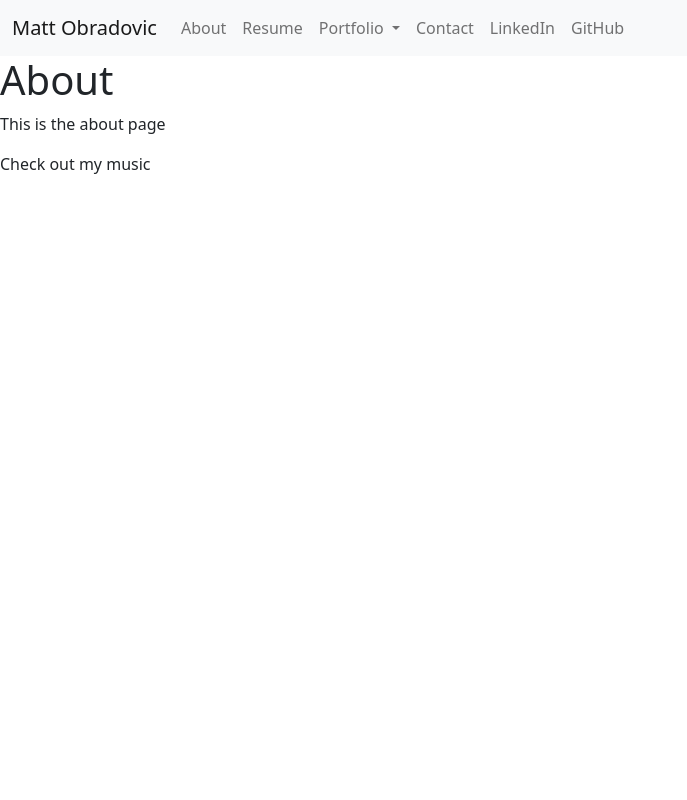
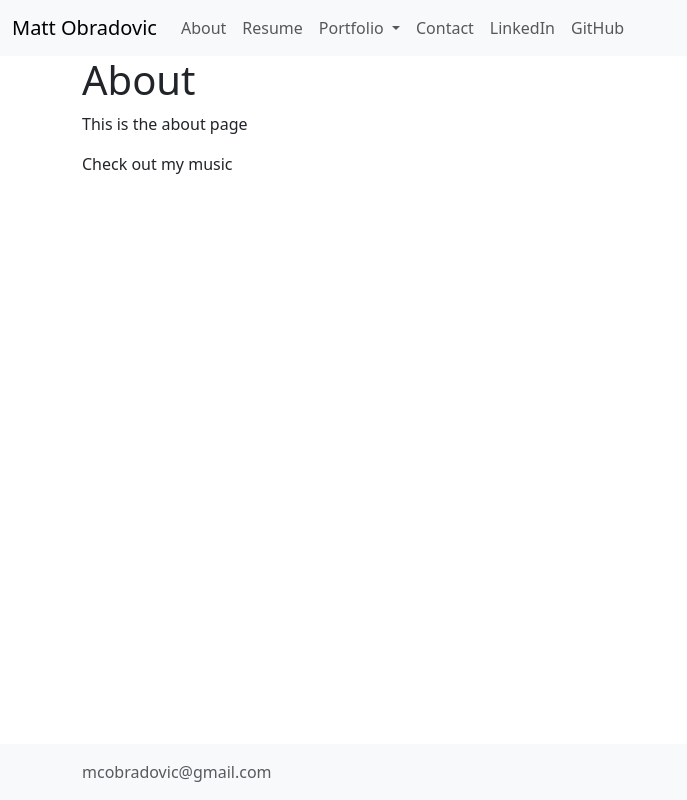
Before and after one commit to mattobrado/personal-website, a Flask app: page /about in a window 1280 px wide. Shown: the whole page, without its empty margins (0-687 px from the left). Run offline with Flask 2, Linux system fonts and the light colour scheme; some libraries are stand-ins or nearby versions.

Commit message:
feat: added footer

```diff
--- a/templates/about.html
+++ b/templates/about.html
@@ -1,6 +1,11 @@
 {% extends 'base.html' %}
 {% block content %}
-<h1>About</h1>
-<p>This is the about page</p>
-<p>Check out my music</p>
+<main class="flex-shrink-0">
+  <div class="container">
+    <h1>About</h1>
+    <p>This is the about page</p>
+    <p>Check out my music</p>
+  </div>
+</main>
+
 {% endblock %}
--- a/templates/base.html
+++ b/templates/base.html
@@ -1,14 +1,16 @@
 <!doctype html>
-<html lang="en">
+<html lang="en" class="h-100">
   <head>
     <meta charset="utf-8">
     <meta name="viewport" content="width=device-width, initial-scale=1">
     <title>Matt Obradovic</title>
     <link href="https://cdn.jsdelivr.net/npm/bootstrap@5.2.0-beta1/dist/css/bootstrap.min.css" rel="stylesheet" integrity="sha384-0evHe/X+R7YkIZDRvuzKMRqM+OrBnVFBL6DOitfPri4tjfHxaWutUpFmBp4vmVor" crossorigin="anonymous">
+    <link href="/docs/5.2/dist/css/bootstrap.min.css" rel="stylesheet" integrity="sha384-0evHe/X+R7YkIZDRvuzKMRqM+OrBnVFBL6DOitfPri4tjfHxaWutUpFmBp4vmVor" crossorigin="anonymous">
     <link rel="stylesheet" href="../static/style.css">
+  </head>
+  <body class="d-flex flex-column h-100">
 
-  </head>
-  <body>
+    <!-- navbar -->
     <nav class="navbar navbar-expand-lg bg-light">
       <div class="container-fluid">
         <a class="navbar-brand" href="/">Matt Obradovic</a>
@@ -46,8 +48,18 @@
         </div>
       </div>
     </nav>
+
+    <!-- content -->
     {% block content %}
     {% endblock %}
+
+    <!-- footer -->
+    <footer class="footer mt-auto py-3 bg-light">
+      <div class="container">
+        <span class="text-muted">mcobradovic@gmail.com</span>
+      </div>
+    </footer>
+
     <script src="https://cdn.jsdelivr.net/npm/bootstrap@5.2.0-beta1/dist/js/bootstrap.bundle.min.js" integrity="sha384-pprn3073KE6tl6bjs2QrFaJGz5/SUsLqktiwsUTF55Jfv3qYSDhgCecCxMW52nD2" crossorigin="anonymous"></script>
   </body>
 </html>
--- a/templates/resume.html
+++ b/templates/resume.html
@@ -95,7 +95,6 @@
         </div>
       </div>
     </div>
-    <h3 class="resume-section-title">Projects</h3>
   </div>
 </section>
 {% endblock %}
```
